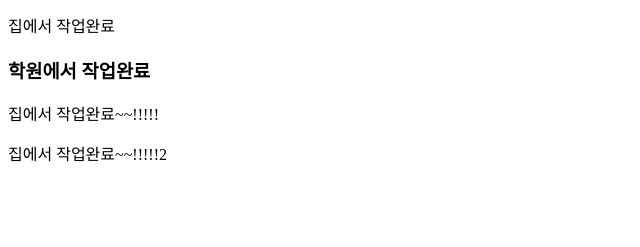
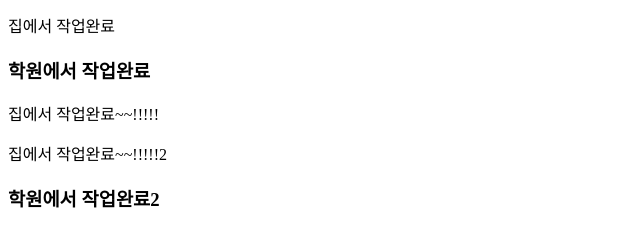
Before and after one commit to sjcelinehong/git-test-251016-new, a plain HTML site: page index.html in a window 1280 px wide. Shown: the part 101-348 px from the top of the page, without its empty margins (0-640 px from the left). Drawn offline with Linux system fonts and the light colour scheme.

Commit message:
academy_finish

```diff
--- a/index.html
+++ b/index.html
@@ -12,5 +12,6 @@
     <h3>학원에서 작업완료</h3>
     <p>집에서 작업완료~~!!!!!</p>
     <p>집에서 작업완료~~!!!!!2</p>
+    <h3>학원에서 작업완료2</h3>
 </body>
 </html>
```
